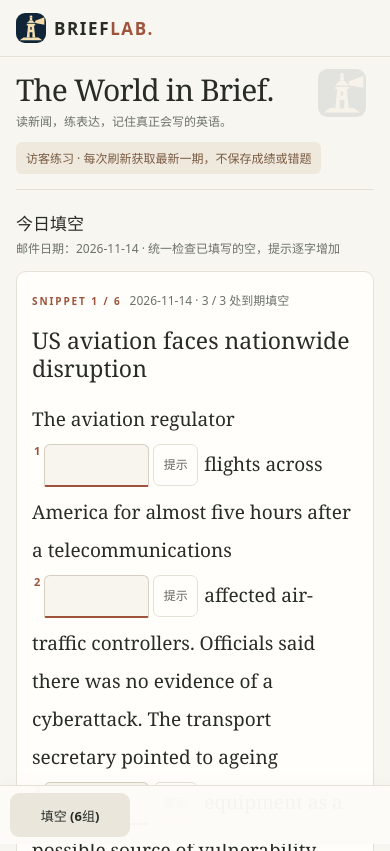
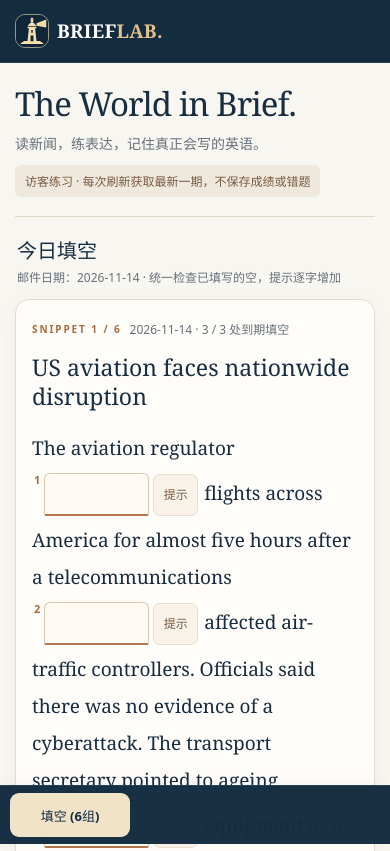
Before and after one commit to Logan-ycl/wib-cloze, a plain HTML site: page index.html in a window 390 px wide. Shown: the top 851 px of the page. Drawn offline with Linux system fonts and the light colour scheme.

Commit message:
Refine BriefLab editorial layout and responsive styling

```diff
--- a/index.html
+++ b/index.html
@@ -205,6 +205,44 @@ footer{border-top:1px solid var(--line);padding:23px 0;color:var(--muted);font-s
   .gap-action{min-width:40px;padding-inline:6px}
   .passage-text{font-size:18px}
 }
+
+/* Editorial layout refinement: presentation only, no changes to learning state. */
+:root{--page:#f8f6f1;--surface:#fffdf9;--ink:#172c3e;--muted:#66717a;--line:#e7dfd3;--accent:#a66b3d;--accent-soft:#f5ecdf}
+header{background:#142c40;border-bottom:1px solid #294052;color:#fff}
+.top{height:76px}
+.brand{font-family:Georgia,"Times New Roman",serif;font-size:24px;letter-spacing:.3px}
+.brand b{color:#e2c18b}
+.brand-mark{width:42px;height:42px;border:1px solid rgba(244,223,178,.6);border-radius:10px}
+.nav button{color:#d9e0e5;font-weight:650;padding:11px 19px}
+.nav button.active{background:#f1e3c8;color:#142c40}
+.nav button:hover{background:#29445a;color:#fff}
+.nav button.active:hover{background:#f1e3c8;color:#142c40}
+.wrap{width:min(100% - 64px,1320px)}
+.hero{padding:29px 0 24px;border-bottom:1px solid #e1d7c8}
+.hero:after{display:none!important}
+.hero h1{font-size:clamp(34px,4.4vw,48px);color:#182e40;margin:0 0 10px;letter-spacing:-1px}
+.hero .sub{font-size:14px}
+.meta{font-size:11px;letter-spacing:.6px;color:#8a806f}
+.content-layout{grid-template-columns:minmax(0,1fr) minmax(285px,320px);gap:24px;align-items:start;padding-top:22px}
+.panel{padding:0 0 48px}
+.head{display:flex;align-items:baseline;justify-content:space-between;flex-wrap:wrap;gap:6px 14px;margin:0 0 12px;padding:0 2px}
+.head h2{color:#182e40;margin:0;font-size:20px}
+.head .muted{font-size:12px}
+.box{background:var(--surface);border:1px solid #e5dbcd;border-radius:14px;padding:25px 28px;margin:0 0 14px;box-shadow:0 5px 22px rgba(30,39,44,.035)}
+.snippet-title{color:#182e40;font-size:clamp(23px,2.6vw,29px);margin:14px 0 20px}
+.passage-text{font-size:clamp(18px,1.8vw,21px);line-height:1.92}
+.single-word-slot{background:#fffaf3;border:1px solid #d9c7ad;border-bottom:2px solid #b1774b}
+.gap-action{background:#f8f2e9;border-color:#e9ddcd;color:#795b40}
+.btn{background:#142c40;border-color:#142c40;border-radius:9px}
+.btn.secondary{background:#fffdf9;color:#142c40;border-color:#d8cbb9}
+.notes-sidebar{padding:0 1px 20px;top:12px}
+.notes-sidebar .study-notes{margin:0 0 14px;padding:22px}
+.notes-sidebar .study-notes h3{color:#182e40;font-size:16px;margin-bottom:10px}
+.notes-sidebar textarea{background:#fffefc;border-color:#ded3c3;min-height:125px}
+.notes-sidebar .notes-help{font-size:12px;line-height:1.6}
+@media(max-width:1020px){.content-layout{grid-template-columns:minmax(0,1fr)}.notes-sidebar{position:static;max-height:none;overflow:visible;display:grid;grid-template-columns:repeat(2,minmax(0,1fr));gap:14px}.notes-sidebar .study-notes{margin:0}}
+@media(max-width:650px){.wrap{width:calc(100% - 30px)}.top{height:62px}.brand{font-size:19px}.brand-mark{width:34px;height:34px}header .nav{background:rgba(20,44,64,.98);border-top-color:#294052}.nav button{color:#e1e6e9}.nav button.active{background:#f1e3c8;color:#142c40}.hero{padding:22px 0 19px}.hero h1{font-size:33px}.content-layout{display:block;padding-top:18px}.head{display:block}.head h2{margin-bottom:4px}.panel{padding:0 0 18px}.box{padding:20px 16px;margin:0 0 14px}.passage-text{font-size:19px;line-height:1.95}.notes-sidebar{display:block;padding:0 0 calc(90px + env(safe-area-inset-bottom))}.notes-sidebar .study-notes{margin:0 0 14px;padding:18px 16px}.snippet-title{font-size:23px}}
+
 </style>
 </head>
 <body>
```
